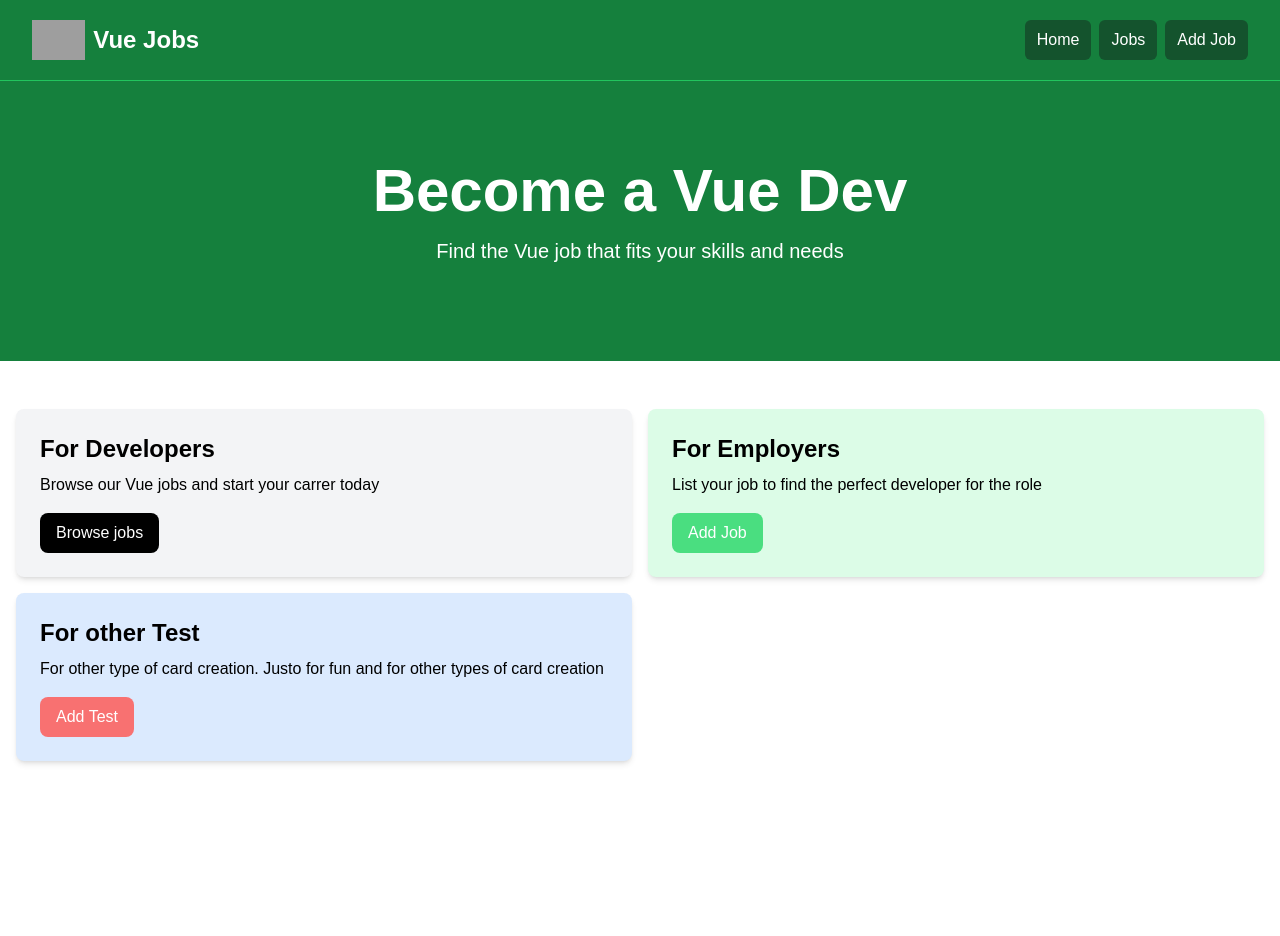
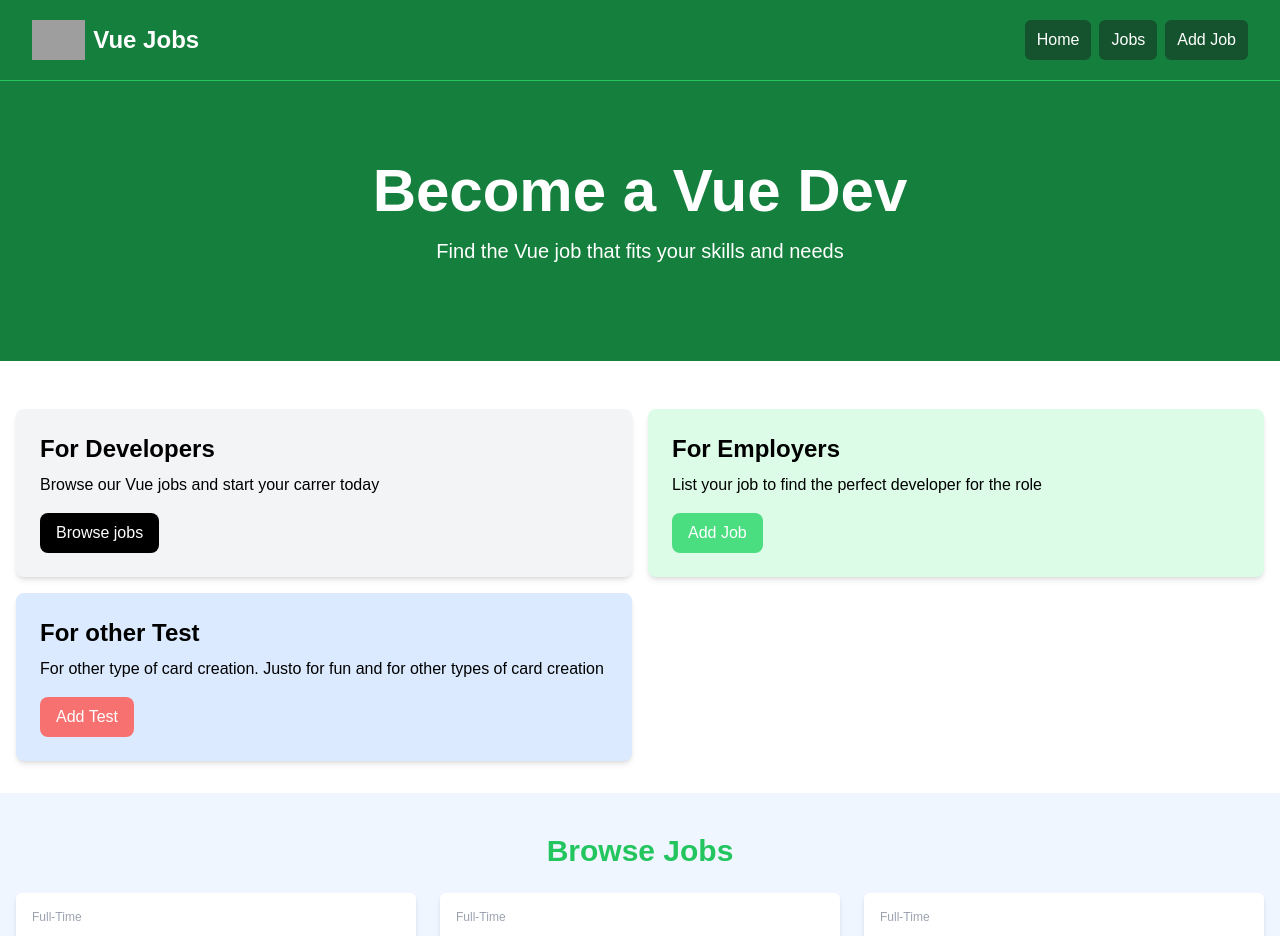
Before and after one commit to vitornvpaixao/vue3-labs, a Vue app in the folder vue3-basics/: page / in a window 1280 px wide. Shown: the top 936 px of the page. Before the commit the page ends 800 px from the top, so only its background shows below. Built offline with nearby package versions, Linux system fonts and the light colour scheme; grey boxes are pictures that could not be loaded.

Commit message:
feat(views): create homeview and config vue-router

```diff
--- a/vue3-basics/src/App.vue
+++ b/vue3-basics/src/App.vue
@@ -1,11 +1,9 @@
 <template>
 	<Navbar />
-	<Hero />
-	<HomeCards />
+	<RouterView />
 </template>
 
 <script setup>
 	import Navbar from '@/components/Navbar.vue';
-	import Hero from '@/components/Hero.vue';
-	import HomeCards from './components/HomeCards.vue';
+	import { RouterView } from 'vue-router';
 </script>
--- /dev/null
+++ b/vue3-basics/src/router/index.js
@@ -0,0 +1,16 @@
+import { createRouter, createWebHistory } from 'vue-router';
+
+import HomeView from '@/views/HomeView.vue';
+
+const router = createRouter({
+	history: createWebHistory(import.meta.env.BASE_URL),
+	routes: [
+		{
+			path: '/',
+			name: 'home',
+			component: HomeView,
+		},
+	],
+});
+
+export default router;
--- /dev/null
+++ b/vue3-basics/src/views/HomeView.vue
@@ -0,0 +1,11 @@
+<template>
+	<Hero />
+	<HomeCards />
+	<JobListings :limit="3" :showButton="true" />
+</template>
+
+<script setup>
+	import Hero from '@/components/Hero.vue';
+	import HomeCards from '@/components/HomeCards.vue';
+	import JobListings from '@/components/JobListings.vue';
+</script>
```
Also changed, not shown: vue3-basics/src/main.js (+6 -1 lines).
